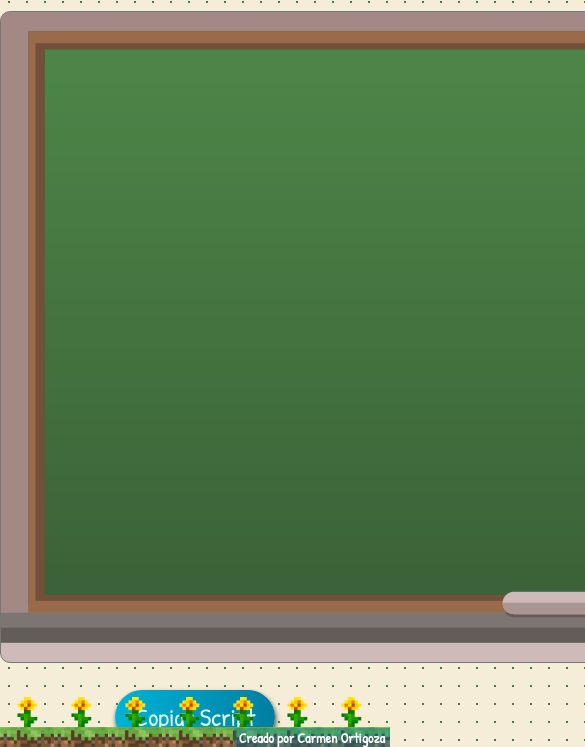
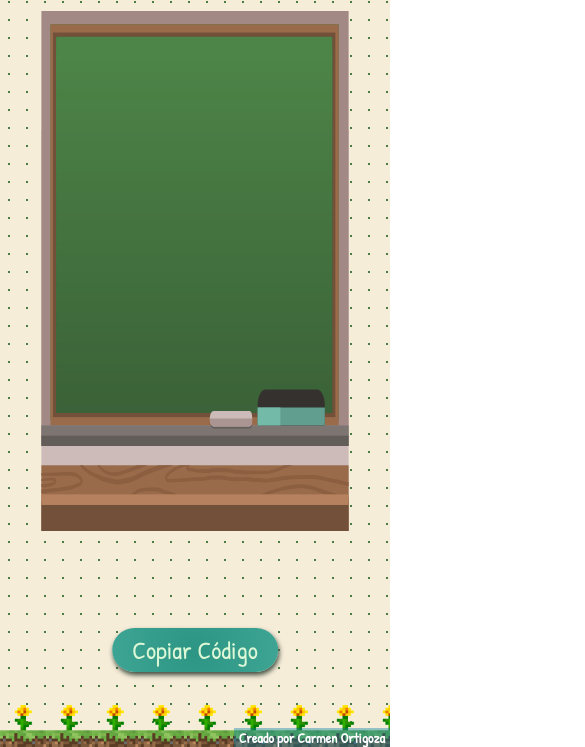
Before and after one commit to tifansun/code, a plain HTML site: page index.html in a window 390 px wide. Shown: the part 97-844 px from the top of the page, 585 px wide, since content can reach past the window. Drawn offline with Linux system fonts and the light colour scheme; no server answers; a web font is replaced by a local one.

Commit message:
feature: responsive design

```diff
--- a/index.html
+++ b/index.html
@@ -28,13 +28,17 @@
         firebase.initializeApp(firebaseConfig);
     </script>
 </head>
+
 <body>
-    <h1>Pizarrón de Scripts</h1>
-    <textarea cols='80' rows='25' id="code"></textarea>
-    <br>
-    <br>
-    <button type="button" id="copyClip" data-clipboard-target="#code">Copiar Script</button>
-    <footer><span onclick="save()">Creado por Carmen Ortigoza</span></footer>
+    <h1>Pizarrón de Código</h1>
+    <div id="board">
+        <textarea cols='80' rows='25' id="code"></textarea>
+    </div>
+    <button type="button" id="copyClip" data-clipboard-target="#code">Copiar Código</button>
+    <footer>
+        <span onclick="save()">Creado por Carmen Ortigoza</span>
+    </footer>
     <script src="main.js"></script>
 </body>
+
 </html>
--- a/style.css
+++ b/style.css
@@ -8,37 +8,37 @@ body {
     padding: 0;
 }
 
+#board {
+    max-width: 80%;
+    margin: 0 auto;
+    aspect-ratio: 1.2;
+    max-height: 80vh;
+    background-size: 100% 100% !important;
+    background: url(./board_landscape.svg) no-repeat;
+}
+
 textarea {
+    margin-top: 4%;
+    width: 90%;
+    height: 74%;
+    border: none;
+    box-sizing: border-box;
+    background-color: transparent;
     color: #F6EDD9;
     border-radius: 10px;
     font-family: 'Tilt Neon', cursive;
     font-size: 19px;
-    background: url(./chalkboard.svg);
-    background-size: cover;
-    padding: 50px;
+    resize: none;
+    overflow: scroll;
 }
 
-textarea::-webkit-scrollbar {
-    width: 8px;
-    height: 8px;
-    display: none;
-    box-shadow: 1px 3px 5px rgba(63, 94, 251, 1);
+textarea:focus-visible {
+    outline: transparent;
 }
 
 h1 {
     color: #0081AD;
     font-size: 40px;
-}
-
-button {
-    border-radius: 50px;
-    font-family: 'Patrick Hand', cursive;
-    background: linear-gradient(90deg, #00B3D7, #007EA1);
-    padding: 10px 20px;
-    border: none;
-    box-shadow: 1px 3px 5px #3E4A3C;
-    font-size: 25px;
-    color: #DDF8D7;
 }
 
 footer {
@@ -49,9 +49,11 @@ footer {
     width: 100%;
     background: url(./dandelion.png);
     background-size: contain;
-    height: 50px;
+    height: 5vh;
+    z-index: -1;
 }
-footer span{
+
+footer span {
     background-color: #007ea165;
     color: white;
     position: fixed;
@@ -60,3 +62,34 @@ bottom: 0;
     padding: 0 5px;
     font-size: 14px;
 }
+
+button {
+    position: fixed;
+    bottom: 3em;
+    left: 50%;
+    transform: translateX(-50%);
+    width: fit-content;
+    border-radius: 50px;
+    font-family: 'Patrick Hand', cursive;
+    background: radial-gradient(circle, #2D9584 0%, #3EA594 100%);
+    padding: 5px 20px;
+    border: none;
+    box-shadow: 1px 3px 5px #3E4A3C;
+    font-size: 25px;
+    color: #DDF8D7;
+}
+
+@media (max-width: 760px) {
+    #board {
+        background-size: 100% 100% !important;
+        background-repeat: no-repeat !important;
+        background: url(./board_portrait.svg);
+        aspect-ratio: 0.6;
+    }
+
+    textarea {
+        margin-top: 7%;
+        width: 90%;
+        height: 75%;
+    }
+}
```
Also changed, not shown: board_landscape.svg (renamed from chalkboard.svg), board_portrait.svg (added). Lines whose indentation alone changed are shown as unchanged.
